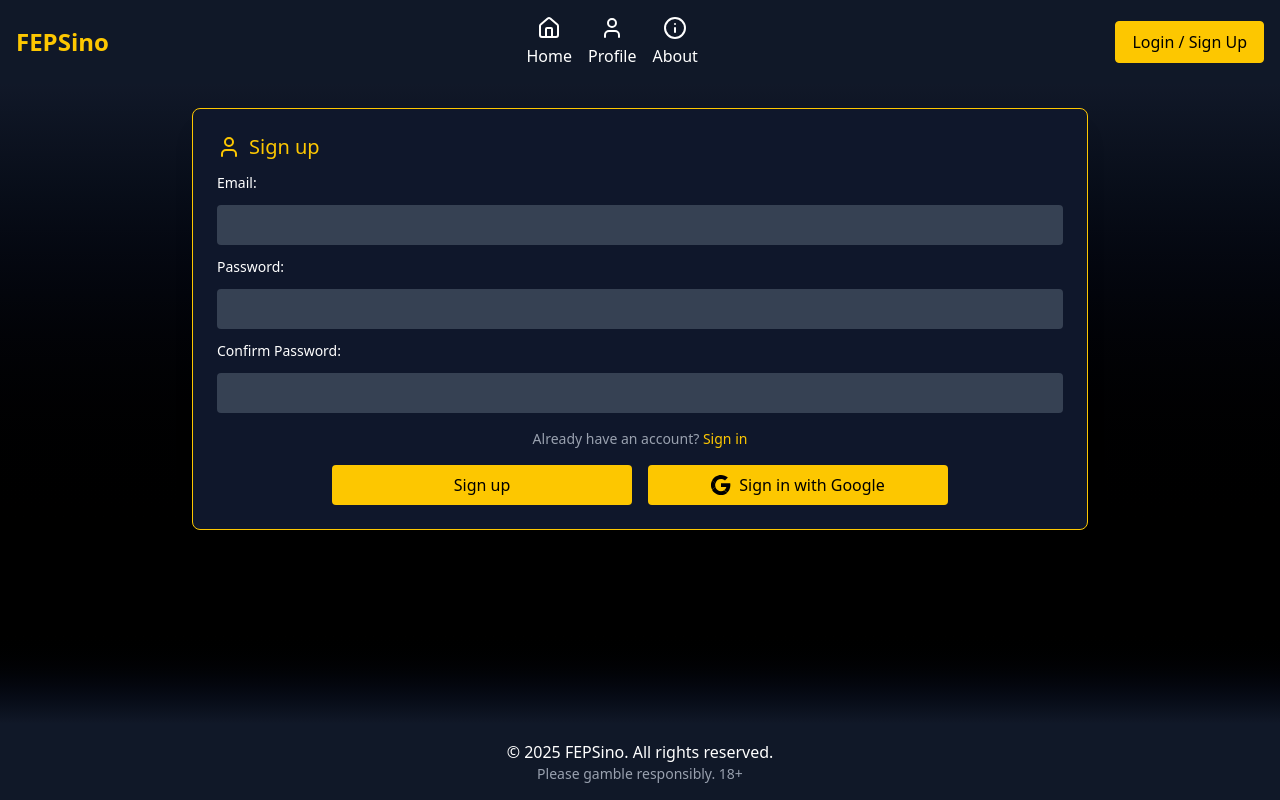
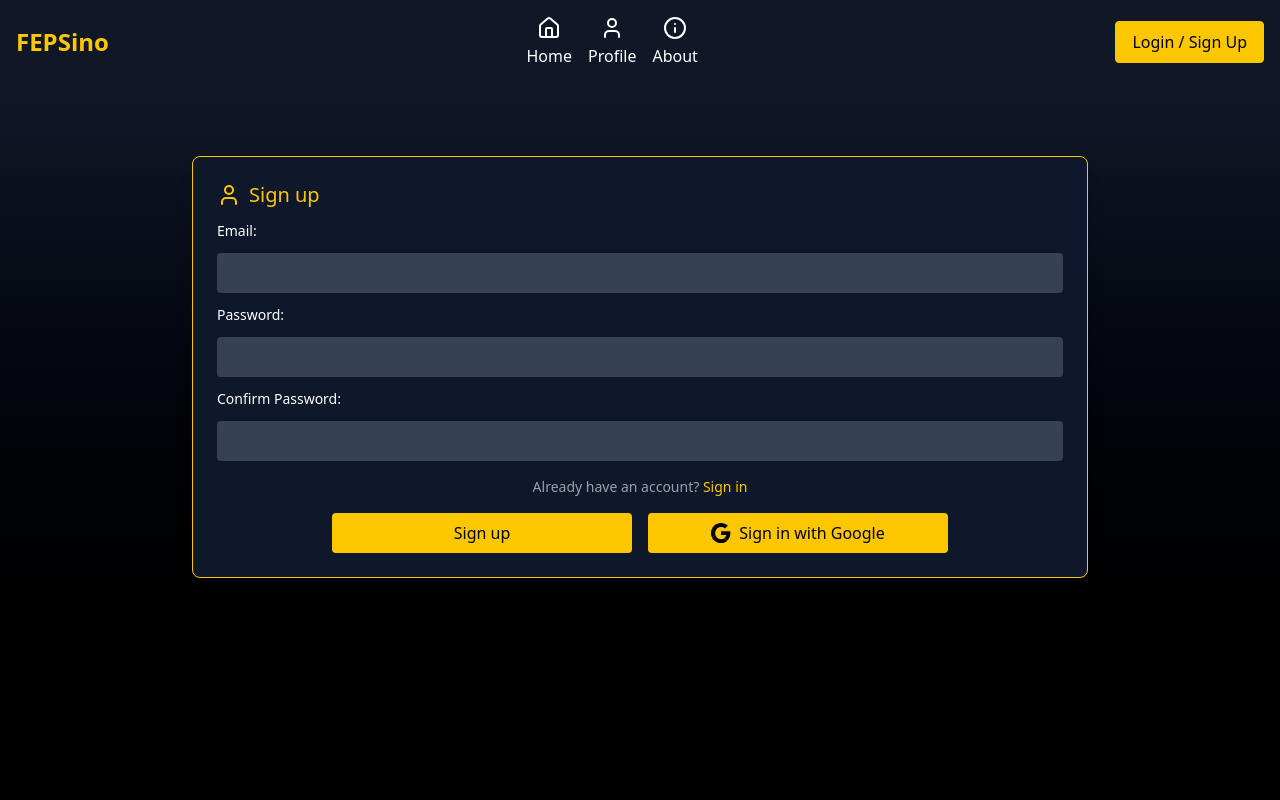
Before and after one commit to gearbeagel/FEPsino, a React (Vite) app in the folder frontend/: page /signup in a window 1280 px wide. Built offline with nearby package versions, Linux system fonts and the light colour scheme.

Commit message:
[feat] implement animated route transitions and clean up layout structure

```diff
--- a/frontend/src/App.css
+++ b/frontend/src/App.css
@@ -3,3 +3,25 @@
 a, Link, button {
     cursor: pointer;
 }
+
+.fade-exit {
+    opacity: 1;
+    transform: translateY(0);
+}
+
+.fade-exit-active {
+    opacity: 0;
+    transform: translateY(10px);
+    transition: opacity 10ms ease-in-out, transform 10ms ease-in-out;
+}
+
+.fade-enter {
+    opacity: 0;
+    transform: translateY(10px);
+}
+
+.fade-enter-active {
+    opacity: 1;
+    transform: translateY(0);
+    transition: opacity 300ms ease-in-out, transform 300ms ease-in-out;
+}
--- a/frontend/src/App.jsx
+++ b/frontend/src/App.jsx
@@ -1,20 +1,32 @@
-import { BrowserRouter as Router, Routes, Route } from "react-router-dom";
+import { BrowserRouter as Router, Routes, Route, useLocation } from "react-router-dom";
+import { CSSTransition, TransitionGroup } from "react-transition-group";
+import { useRef } from "react";
 import Home from "./components/Home";
 import SlotsGame from "./components/games/SlotsGame";
 import "./App.css";
 import Header from "./components/Header";
-import Footer from "./components/Footer";
 import About from "./components/About";
 import Blackjack from "./components/games/BlackjackGame";
 import DiceGame from "./components/games/DiceGame.jsx";
 import SignUp from "./components/user/SignUp.jsx";
 
-function App() {
+function AnimatedRoutes() {
+  const location = useLocation();
+  const nodeRef = useRef(null);
+
   return (
-    <Router>
-    <div className="h-screen overflow-hidden bg-black text-white flex flex-col">
-      <Header />
-        <Routes>
+      <TransitionGroup className="flex-grow relative overflow-hidden">
+        <CSSTransition
+            key={location.pathname}
+            nodeRef={nodeRef}
+            timeout={150}  // Adjusted timeout to give enough time for both fade-out and fade-in
+            classNames="fade"
+            unmountOnExit
+            onEntering={() => { document.body.style.overflow = "auto"; }}
+            onExiting={() => { document.body.style.animation = "none"; }}
+        >
+          <div ref={nodeRef} className="absolute w-full">
+            <Routes location={location}>
               <Route path="/" element={<Home />} />
               <Route path="/slots" element={<SlotsGame />} />
               <Route path="/blackjack" element={<Blackjack />} />
@@ -23,7 +35,20 @@ function App() {
               <Route path="/about" element={<About />} />
               <Route path="/signup" element={<SignUp />} />
             </Routes>
-      <Footer />
+          </div>
+        </CSSTransition>
+      </TransitionGroup>
+  );
+}
+
+function App() {
+  return (
+      <Router>
+        <div className="h-screen overflow-hidden bg-black text-white flex flex-col">
+          <Header />
+          <main className="flex-grow flex flex-col overflow-hidden bg-gradient-to-b from-gray-900 to-black pt-12 pb-4">
+            <AnimatedRoutes />
+          </main>
         </div>
       </Router>
   );
--- a/frontend/src/components/About.jsx
+++ b/frontend/src/components/About.jsx
@@ -1,7 +1,6 @@
 export default function About() {
   return (
-    <main className="flex-grow flex flex-col overflow-hidden bg-gradient-to-b from-gray-900 to-black py-12">
-        <div className="container max-w-4xl mx-auto">
+   <div className="container max-w-4xl mx-auto">
       <div className="bg-slate-900 border border-yellow-400 rounded-lg p-6">
         <h1 className="text-3xl font-bold mb-4">About FEPSino</h1>
         <p className="text-lg text-gray-400">
@@ -21,6 +20,5 @@ export default function About() {
         </ul>
       </div>
     </div>
-    </main>
   );
 }
--- a/frontend/src/components/Footer.jsx
+++ /dev/null
@@ -1,15 +0,0 @@
-import React from 'react';
-
-export default function Footer() {
-  return (
-    <footer className="mt-auto">
-      <div className="footer bg-gradient-to-b from-black to-gray-900 py-12"></div>
-      <div className="bg-gray-900 py-4">
-        <div className="container mx-auto text-center">
-          <p>&copy; 2025 FEPSino. All rights reserved.</p>
-          <p className="text-sm text-gray-400">Please gamble responsibly. 18+</p>
-        </div>
-      </div>
-    </footer>
-  );
-}
--- a/frontend/src/components/Home.jsx
+++ b/frontend/src/components/Home.jsx
@@ -21,7 +21,7 @@ function GameCard({ title, description, icon, link }) {
 
 export default function Home() {
     return (
-    <main className="flex-grow flex flex-col overflow-hidden bg-gradient-to-b from-gray-900 to-black pt-12 pb-4">
+        <div className="flex flex-col">
             <section className="flex-none flex items-center justify-center">
                 <div className="container mx-auto text-center">
                     <h2 className="text-4xl md:text-6xl font-bold my-4">
@@ -60,6 +60,6 @@ export default function Home() {
                     </div>
                 </div>
             </section>
-    </main>
+        </div>
     );
 }
--- a/frontend/src/components/games/DiceGame.jsx
+++ b/frontend/src/components/games/DiceGame.jsx
@@ -52,8 +52,7 @@ export default function DiceGame() {
     const diceD12 = (value) => diceSVG(value, "50,10 90,30 90,70 50,90 10,70 10,30");
 
     return (
-        <div className="flex flex-col bg-gradient-to-b from-gray-900 to-black text-white">
-            <main className="flex-grow flex flex-col items-center p-6">
+            <div className="flex-grow flex flex-col items-center p-6">
                 <div className="container max-w-4xl bg-slate-900 border border-yellow-400 rounded-lg p-6 shadow-xl w-full">
                     <div className="flex justify-between items-center mb-4">
                         <div className="flex items-center">
@@ -155,7 +154,6 @@ export default function DiceGame() {
                     )}
                 </div>
 
-            </main>
-        </div>
+            </div>
     );
 }
--- a/frontend/src/components/games/SlotsGame.jsx
+++ b/frontend/src/components/games/SlotsGame.jsx
@@ -73,9 +73,7 @@ export default function SlotsGame() {
   };
 
   return (
-      <div className="bg-black text-white">
-        <main className="flex-grow flex flex-col overflow-hidden bg-gradient-to-b from-gray-900 to-black pt-5">
-          <div className="container max-w-4xl mx-auto">
+      <div className="container max-w-4xl mx-auto">
             <div className="bg-slate-900 border border-yellow-400 rounded-lg p-6 mb-8">
               <div className="flex justify-between items-center mb-4">
                 <div className="flex items-center">
@@ -149,8 +147,6 @@ export default function SlotsGame() {
                 {isSpinning ? 'Spinning...' : 'Spin'}
               </button>
             </div>
-          </div>
-        </main>
       </div>
   );
 }
--- a/frontend/src/components/user/SignUp.jsx
+++ b/frontend/src/components/user/SignUp.jsx
@@ -3,8 +3,7 @@ import { User } from "lucide-react";
 
 export default function SignUp() {
     return (
-        <div className="flex flex-col bg-gradient-to-b from-gray-900 to-black text-white">
-            <main className="flex-grow flex flex-col items-center p-6">
+            <div className="flex-grow flex flex-col items-center p-6">
                 <div className="container max-w-4xl bg-slate-900 border border-yellow-400 rounded-lg p-6 shadow-xl w-full">
                     <div className="flex items-center">
                         <User className="h-6 w-6 text-yellow-400 mr-2"/>
@@ -34,7 +33,6 @@ export default function SignUp() {
                         </div>
                     </div>
                 </div>
-            </main>
-        </div>
+            </div>
     );
 }
```
Lines whose indentation alone changed are shown as unchanged.
